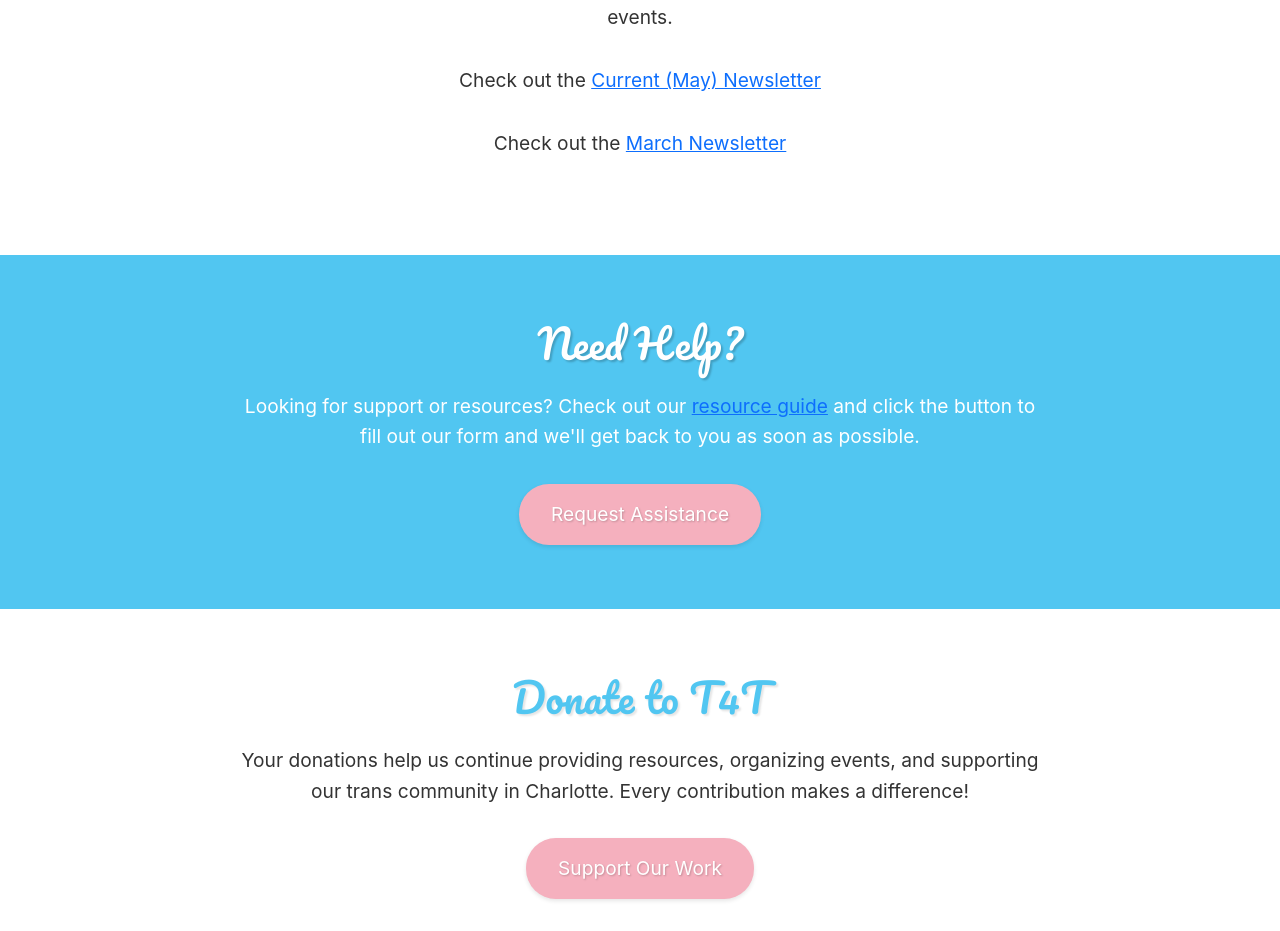
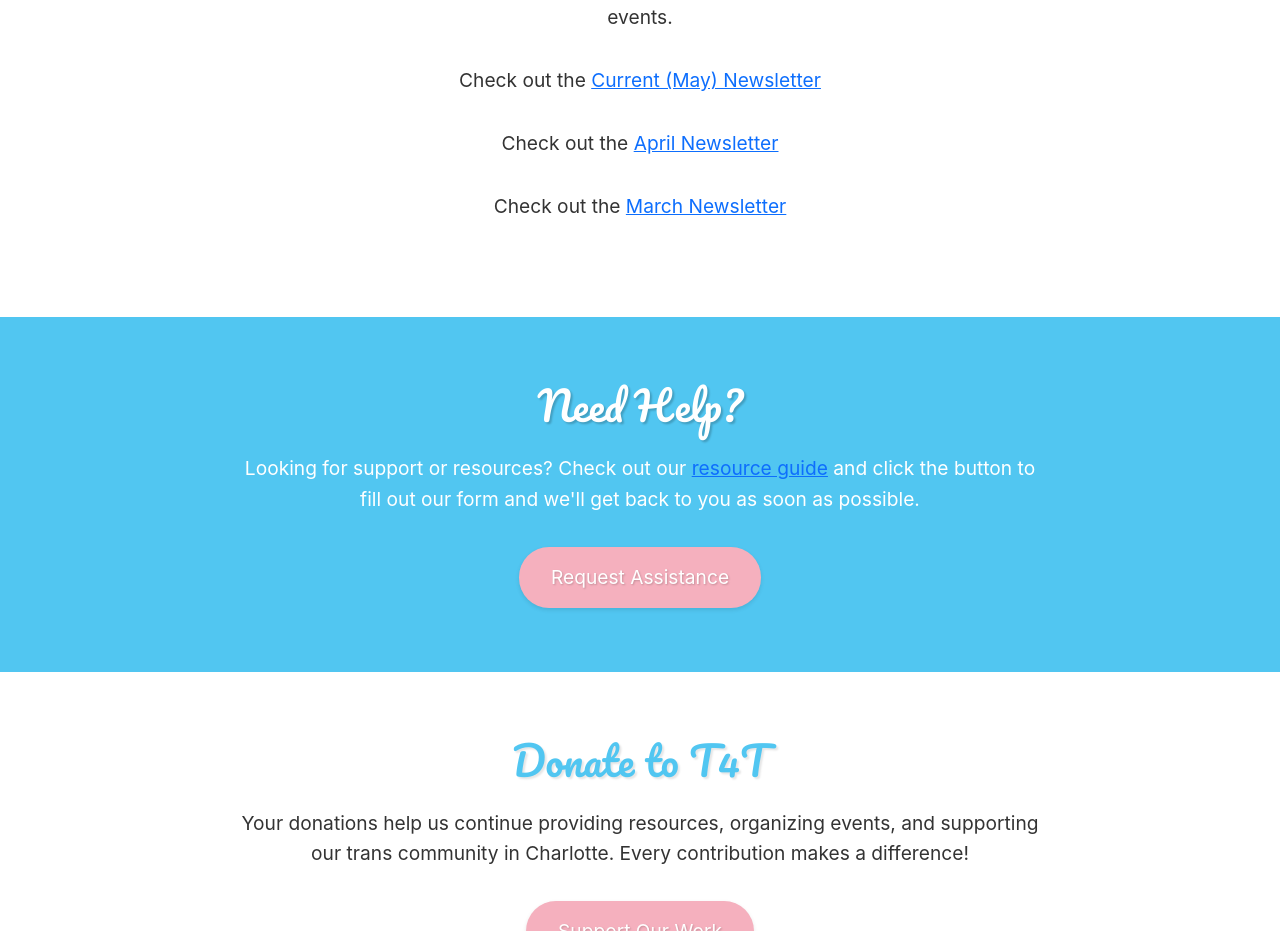
Before and after one commit to t4tclt/t4tclt, a React (Create React App) app: page / in a window 1280 px wide. Shown: the part 3203-4134 px from the top of the page. Built offline with nearby package versions, Linux system fonts and the light colour scheme.

Commit message:
march fix

```diff
--- a/src/routes/Home.tsx
+++ b/src/routes/Home.tsx
@@ -126,7 +126,9 @@ function Home() {
           <h2 className="newsletter-title">Our Newsletter</h2>
           <p>Stay updated with our latest news, events, and community highlights! Every month we send out a newsletter with all the upcoming events and a recap of the previous month's events.</p>
           <p>Check out the <a href="https://www.canva.com/design/DAGjcFWXDi0/eZ7LD-uCNwd0M6_lEESjDw/view?utm_content=DAGjcFWXDi0&utm_campaign=designshare&utm_medium=link2&utm_source=uniquelinks&utlId=h946dd6f84a" target="_blank" rel="noopener noreferrer"> Current (May) Newsletter</a></p>
-          <p>Check out the <a href="https://www.canva.com/design/DAGi2bdnWHY/5bkplR1OKWGAJH-2VV5rug/view?utm_content=DAGi2bdnWHY&utm_campaign=designshare&utm_medium=link2&utm_source=uniquelinks&utlId=habf49a4208" target="_blank" rel="noopener noreferrer"> March Newsletter</a></p>
+          <p>Check out the <a href="https://www.canva.com/design/DAGi2bdnWHY/5bkplR1OKWGAJH-2VV5rug/view?utm_content=DAGi2bdnWHY&utm_campaign=designshare&utm_medium=link2&utm_source=uniquelinks&utlId=habf49a4208" target="_blank" rel="noopener noreferrer">April Newsletter</a></p>
+          <p>Check out the <a href="https://www.canva.com/design/DAGf-0CDtI4/LFesLcVsILWGVQhgS0vGWw/view?utm_content=DAGf-0CDtI4&utm_campaign=designshare&utm_medium=link2&utm_source=uniquelinks&utlId=h8acbb184d2" target="_blank" rel="noopener noreferrer"> March Newsletter</a></p>
+
 
           {/* <div className="newsletter-buttons">
             <a href="https://www.canva.com/design/DAGi2bdnWHY/5bkplR1OKWGAJH-2VV5rug/view?utm_content=DAGi2bdnWHY&utm_campaign=designshare&utm_medium=link2&utm_source=uniquelinks&utlId=habf49a4208" className="newsletter-button current" target="_blank" rel="noopener noreferrer">
```
